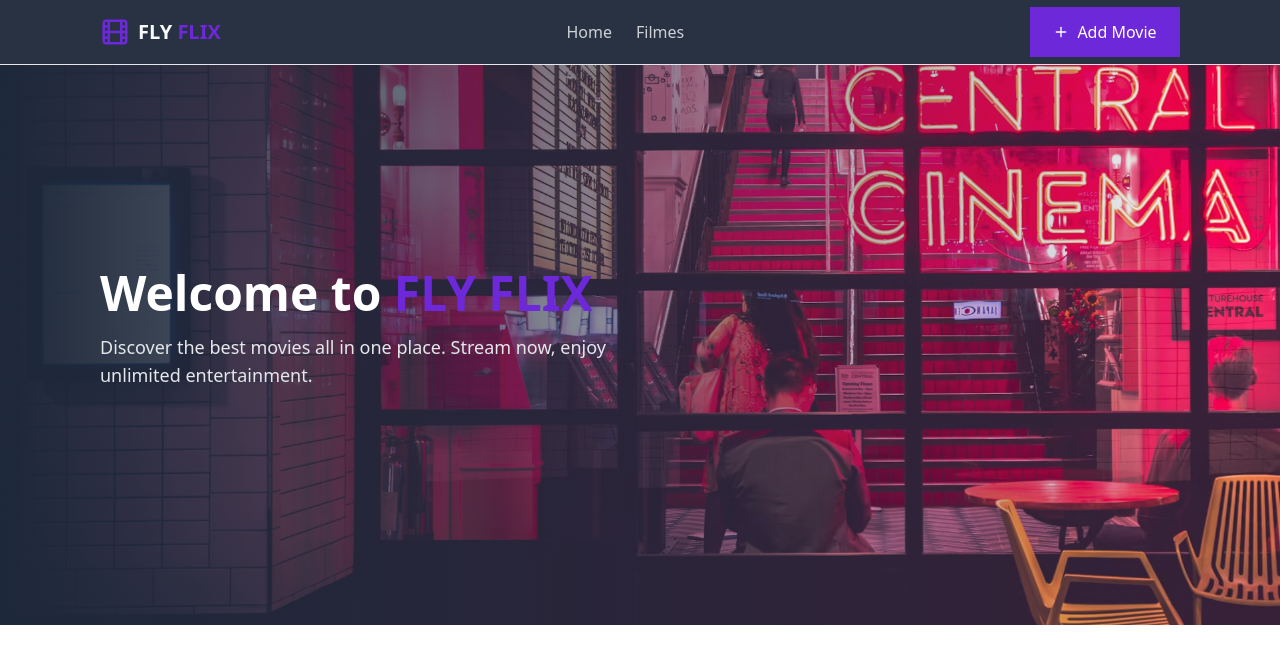
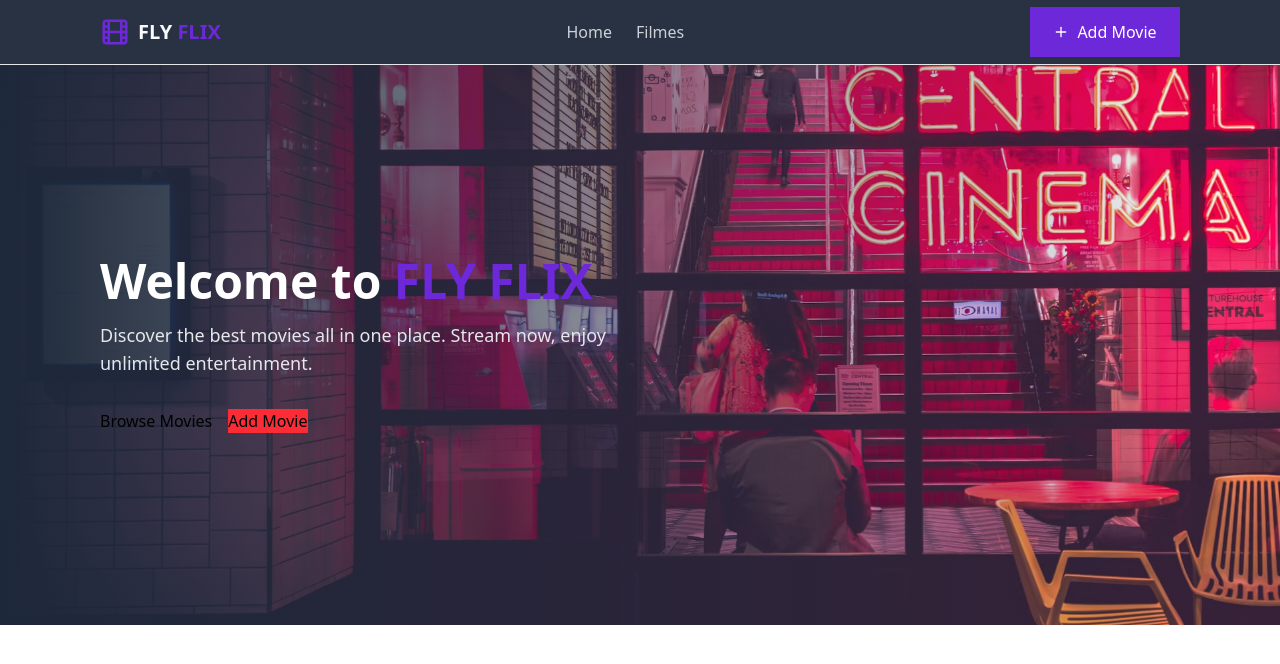
Before and after one commit to Jotape77-git/fly-flix, a Next.js app: page / in a window 1280 px wide. Shown: the top 664 px of the page. Built offline with nearby package versions, Linux system fonts and the light colour scheme.

Commit message:
Fly flix intermediário

```diff
--- a/src/components/HeroSection/index.jsx
+++ b/src/components/HeroSection/index.jsx
@@ -12,8 +12,13 @@ export default function HeroSection() {
                     <p className="text-lg text-gray-200 mb-8">
                         Discover the best movies all in one place. Stream now, enjoy unlimited entertainment.
                     </p>
-                    <div className="">
-
+                    <div className="flex gap-4 flex-wrap">
+                        <button>
+                            Browse Movies
+                        </button>
+                        <button className={"bg-red-500"}>
+                            Add Movie
+                        </button>
                     </div>
                 </div>
             </div>
```
